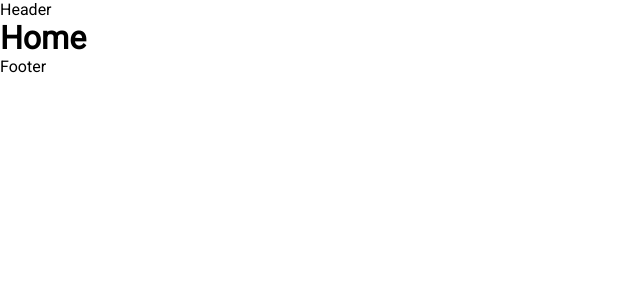
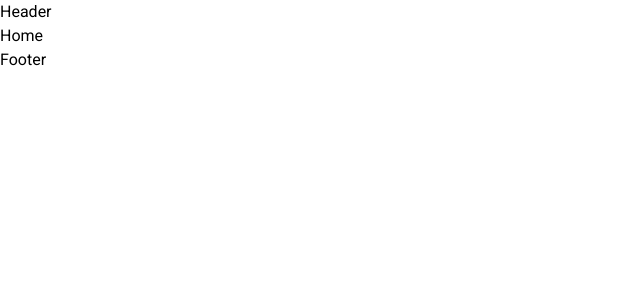
Before and after one commit to inframarauder/birthday-reminder-webapp, a Next.js app: page / in a window 1280 px wide. Shown: the top 300 px of the page, without its empty margins (0-640 px from the left). Built offline with nearby package versions, Linux system fonts and the light colour scheme.

Commit message:
tailwind css config

```diff
--- a/package.json
+++ b/package.json
@@ -13,7 +13,10 @@
     "react-dom": "17.0.2"
   },
   "devDependencies": {
+    "autoprefixer": "^10.4.2",
     "eslint": "7.32.0",
-    "eslint-config-next": "12.0.10"
+    "eslint-config-next": "12.0.10",
+    "postcss": "^8.4.6",
+    "tailwindcss": "^3.0.18"
   }
 }
--- /dev/null
+++ b/postcss.config.js
@@ -0,0 +1,6 @@
+module.exports = {
+  plugins: {
+    tailwindcss: {},
+    autoprefixer: {},
+  },
+}
--- a/styles/globals.css
+++ b/styles/globals.css
@@ -1,5 +1,7 @@
 @import url("https://fonts.googleapis.com/css2?family=Roboto&display=swap");
-
+@tailwind base;
+@tailwind components;
+@tailwind utilities;
 * {
 	padding: 0;
 	margin: 0;
--- /dev/null
+++ b/tailwind.config.js
@@ -0,0 +1,10 @@
+module.exports = {
+	content: [
+		"./pages/**/*.{js,ts,jsx,tsx}",
+		"./components/**/*.{js,ts,jsx,tsx}",
+	],
+	theme: {
+		extend: {},
+	},
+	plugins: [],
+};
```
Also changed, not shown: 1 other file (tests, documents, lock files or other folders).
